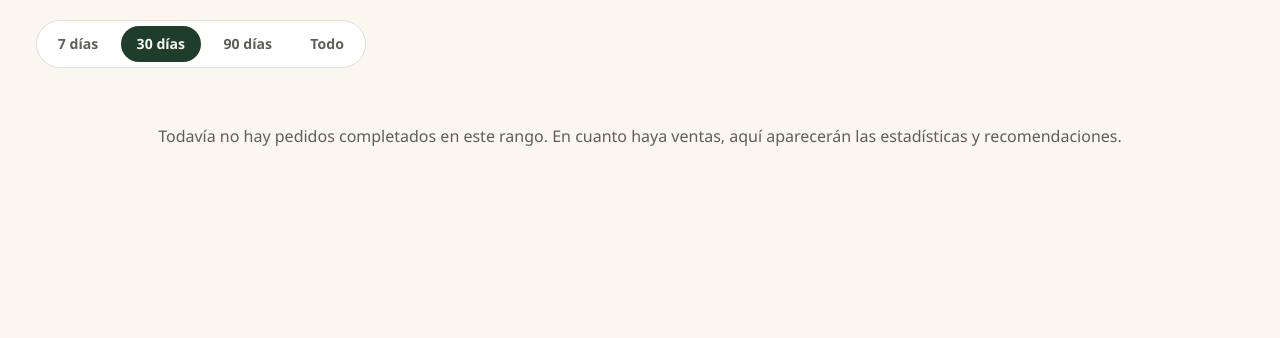
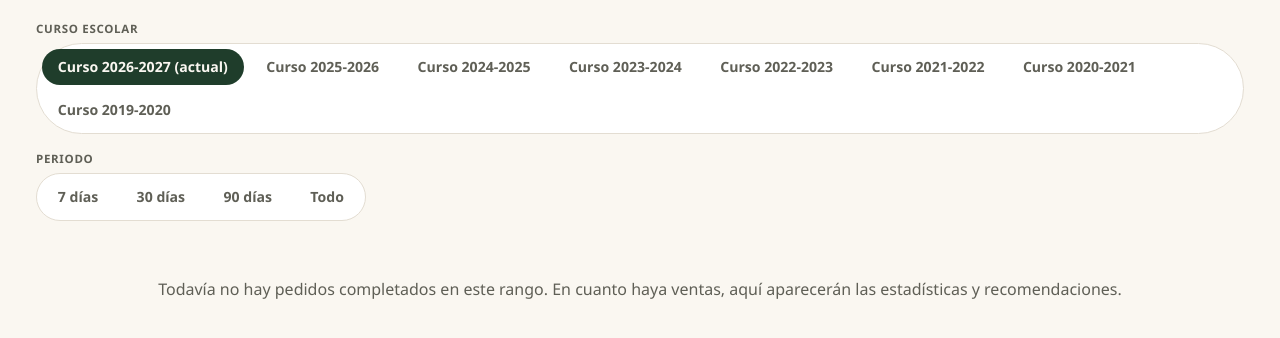
Before and after one commit to heyteamsoftware/restauraciontonygallardo, a PHP site: page /admin/analitica.php in a window 1280 px wide. Shown: the part 56-394 px from the top of the page. Run offline with PHP 8.4, Linux system fonts and the light colour scheme; the visitor is signed in with stand-in values (Sample User, id 1); data comes from the database, SQL or seed files in the repository; tables that the repository leaves empty hold one stand-in row (values such as "Sample post").

Commit message:
Analítica: distinguir por curso escolar
Nuevo grupo de filtro "Curso escolar" (septiembre-agosto) junto al de
"Periodo" (7/30/90 días/todo), en vez de mezclarlos en la misma fila de
botones.

- includes/analitica.php: analiticaLimitesFecha() sustituye a
  analiticaFechaDesde() y devuelve [desde, hasta) — necesario para poder
  acotar un curso concreto por los dos lados, no solo "desde hace N días".
  analiticaCursosDisponibles() calcula qué cursos tienen algún pedido
  (más el curso actual aunque todavía esté vacío) mirando el pedido más
  antiguo, así no hay que tocar el panel cada curso nuevo.
- El panel arranca por defecto en el curso actual en vez de "30 días":
  es el periodo con más sentido para una cafetería de instituto.
- Los botones de curso se generan en el cliente a partir de lo que
  devuelve la API; ambos grupos de filtro comparten un único manejador
  de clics que se excluyen entre sí.

Co-Authored-By: Claude Sonnet 5 <noreply@anthropic.com>

```diff
--- a/admin/analitica.php
+++ b/admin/analitica.php
@@ -7,8 +7,11 @@
 declare(strict_types=1);
 
 require_once __DIR__ . '/../includes/auth.php';
+require_once __DIR__ . '/../includes/analitica.php';
 
 exigirAdmin();
+
+$rangoInicial = analiticaValorCurso(analiticaAnioInicioCursoActual());
 ?>
 <!DOCTYPE html>
 <html lang="es">
@@ -38,11 +41,18 @@ exigirAdmin();
 <main class="panel panel--analitica">
 
   <div class="analitica__controles">
-    <div class="filtros-rango" id="filtrosRango" role="group" aria-label="Rango de fechas">
-      <button class="filtro-rango" data-rango="7">7 días</button>
-      <button class="filtro-rango" data-rango="30">30 días</button>
-      <button class="filtro-rango" data-rango="90">90 días</button>
-      <button class="filtro-rango" data-rango="todo">Todo</button>
+    <div class="analitica__grupo-filtro">
+      <span class="analitica__etiqueta-filtro">Curso escolar</span>
+      <div class="filtros-rango" id="filtrosCurso" role="group" aria-label="Curso escolar"></div>
+    </div>
+    <div class="analitica__grupo-filtro">
+      <span class="analitica__etiqueta-filtro">Periodo</span>
+      <div class="filtros-rango" id="filtrosRango" role="group" aria-label="Rango de fechas">
+        <button class="filtro-rango" data-rango="7">7 días</button>
+        <button class="filtro-rango" data-rango="30">30 días</button>
+        <button class="filtro-rango" data-rango="90">90 días</button>
+        <button class="filtro-rango" data-rango="todo">Todo</button>
+      </div>
     </div>
   </div>
 
@@ -132,6 +142,10 @@ exigirAdmin();
   </div>
 </main>
 
+<script>
+  // Curso escolar actual (p. ej. "curso_2026"): rango con el que arranca el panel.
+  const RANGO_INICIAL = <?= json_encode($rangoInicial) ?>;
+</script>
 <script src="../assets/js/conexion.js?v=<?= filemtime(__DIR__ . '/../assets/js/conexion.js') ?>"></script>
 <script src="../assets/js/analitica.js?v=<?= filemtime(__DIR__ . '/../assets/js/analitica.js') ?>"></script>
 </body>
--- a/api/analitica.php
+++ b/api/analitica.php
@@ -1,8 +1,8 @@
 <?php
 /**
- * GET api/analitica.php?rango=7|30|90|todo
- * Devuelve las métricas de ventas y las recomendaciones para el panel
- * de Analítica.
+ * GET api/analitica.php?rango=7|30|90|todo|curso_AAAA
+ * Devuelve las métricas de ventas, las recomendaciones y los cursos
+ * escolares disponibles para el panel de Analítica.
  */
 
 declare(strict_types=1);
@@ -13,9 +13,11 @@ require_once __DIR__ . '/../includes/recomendaciones.php';
 
 exigirAdmin(esApi: true);
 
-$rango = (string) ($_GET['rango'] ?? '30');
-if (!in_array($rango, ['7', '30', '90', 'todo'], true)) {
-    $rango = '30';
+$rangoInicial = analiticaValorCurso(analiticaAnioInicioCursoActual());
+$rango = (string) ($_GET['rango'] ?? $rangoInicial);
+$rangoValido = in_array($rango, ['7', '30', '90', 'todo'], true) || preg_match('/^curso_\d{4}$/', $rango);
+if (!$rangoValido) {
+    $rango = $rangoInicial;
 }
 
 $metricas = analiticaObtenerMetricas($rango);
@@ -25,4 +27,5 @@ json([
     'ok'              => true,
     'metricas'        => $metricas,
     'recomendaciones' => $recomendaciones,
+    'cursos'          => analiticaCursosDisponibles(),
 ]);
--- a/assets/css/estilos.css
+++ b/assets/css/estilos.css
@@ -572,9 +572,23 @@ a { color: var(--verde-medio); }
    ========================================================================== */
 .panel--analitica { max-width: var(--ancho-max); }
 
-.analitica__controles { margin-bottom: 1.5rem; }
+.analitica__controles {
+  display: flex;
+  flex-wrap: wrap;
+  gap: 1rem 1.75rem;
+  align-items: flex-end;
+  margin-bottom: 1.5rem;
+}
+.analitica__grupo-filtro { display: flex; flex-direction: column; gap: .35rem; }
+.analitica__etiqueta-filtro {
+  font-size: .72rem;
+  font-weight: 700;
+  letter-spacing: .06em;
+  text-transform: uppercase;
+  color: var(--texto-suave);
+}
 
-.filtros-rango { display: inline-flex; gap: .4rem; background: var(--blanco); border: 1px solid var(--borde); border-radius: 999px; padding: .3rem; }
+.filtros-rango { display: inline-flex; flex-wrap: wrap; gap: .4rem; background: var(--blanco); border: 1px solid var(--borde); border-radius: 999px; padding: .3rem; }
 .filtro-rango {
   padding: .45rem 1rem;
   border: none;
--- a/assets/js/analitica.js
+++ b/assets/js/analitica.js
@@ -4,10 +4,11 @@
 (() => {
   'use strict';
 
-  const cargando  = document.getElementById('analiticaCargando');
-  const vacio     = document.getElementById('analiticaVacio');
-  const contenido = document.getElementById('analiticaContenido');
-  const filtros   = document.getElementById('filtrosRango');
+  const cargando   = document.getElementById('analiticaCargando');
+  const vacio      = document.getElementById('analiticaVacio');
+  const contenido  = document.getElementById('analiticaContenido');
+  const controles  = document.querySelector('.analitica__controles');
+  const filtrosCurso = document.getElementById('filtrosCurso');
 
   const COLORES_CATEGORIA = {
     estrella:             { color: '#c8952f', fondo: '#fbf1de' },
@@ -27,7 +28,8 @@
   const PALETA_GRAFICOS = ['#1f3d2b', '#c8952f', '#1f5d8c', '#a63428', '#2d7a45', '#8a4fae', '#b8621b', '#7a7a70'];
 
   let graficos = {};
-  let rangoActual = '30';
+  let rangoActual = typeof RANGO_INICIAL !== 'undefined' ? RANGO_INICIAL : '30';
+  let cursosPintados = false;
 
   const euros = (n) => Number(n).toLocaleString('es-ES', { minimumFractionDigits: 2, maximumFractionDigits: 2 }) + ' €';
 
@@ -41,9 +43,7 @@
 
   async function cargar(rango) {
     rangoActual = rango;
-    filtros.querySelectorAll('.filtro-rango').forEach((b) => {
-      b.setAttribute('aria-pressed', String(b.dataset.rango === rango));
-    });
+    marcarFiltroActivo(rango);
 
     cargando.hidden = false;
     contenido.hidden = true;
@@ -58,6 +58,12 @@
       if (!datos.ok) throw new Error(datos.error || 'No se han podido cargar los datos.');
 
       cargando.hidden = true;
+
+      if (!cursosPintados) {
+        pintarFiltrosCurso(datos.cursos || []);
+        cursosPintados = true;
+        marcarFiltroActivo(rango);
+      }
 
       if (datos.metricas.resumen.pedidos === 0) {
         vacio.hidden = false;
@@ -224,7 +230,24 @@
 
   /* ---------- Filtros ---------- */
 
-  filtros.addEventListener('click', (evento) => {
+  function marcarFiltroActivo(rango) {
+    controles.querySelectorAll('.filtro-rango').forEach((b) => {
+      b.setAttribute('aria-pressed', String(b.dataset.rango === rango));
+    });
+  }
+
+  // Los botones de curso escolar se generan con lo que devuelve la API
+  // (includes/analitica.php mira qué cursos tienen algún pedido), en vez de
+  // ir hardcodeados: así el panel no hay que tocarlo cada curso nuevo.
+  function pintarFiltrosCurso(cursos) {
+    filtrosCurso.innerHTML = cursos.map((curso) => `
+      <button class="filtro-rango" data-rango="${escapar(curso.valor)}">
+        ${escapar(curso.etiqueta)}${curso.actual ? ' (actual)' : ''}
+      </button>
+    `).join('');
+  }
+
+  controles.addEventListener('click', (evento) => {
     const boton = evento.target.closest('.filtro-rango');
     if (!boton) return;
     cargar(boton.dataset.rango);
--- a/includes/analitica.php
+++ b/includes/analitica.php
@@ -12,30 +12,99 @@ require_once __DIR__ . '/arranque.php';
 
 const ANALITICA_ESTADOS_VENDIDOS = ['completado', 'archivado'];
 
-/** Fecha de inicio del rango pedido: '7', '30', '90' o 'todo'. */
-function analiticaFechaDesde(string $rango): ?string
+/**
+ * Año en que empieza el curso escolar actual (el curso "2026-2027" empieza
+ * el 1 de septiembre de 2026). De enero a agosto se sigue contando como
+ * parte del curso que empezó el septiembre anterior.
+ */
+function analiticaAnioInicioCursoActual(): int
 {
+    $anio = (int) date('Y');
+    $mes  = (int) date('n');
+    return $mes >= 9 ? $anio : $anio - 1;
+}
+
+/** Nombre corto del rango del curso que empieza en $anioInicio (p. ej. "curso_2026"). */
+function analiticaValorCurso(int $anioInicio): string
+{
+    return 'curso_' . $anioInicio;
+}
+
+/**
+ * Límites [desde, hasta) del rango pedido:
+ *   '7' | '30' | '90'   → últimos N días (hasta ahora, sin límite superior)
+ *   'todo'               → sin límites
+ *   'curso_AAAA'         → curso escolar que empieza el 1 de septiembre de AAAA
+ *
+ * @return array{0: ?string, 1: ?string}
+ */
+function analiticaLimitesFecha(string $rango): array
+{
+    if (preg_match('/^curso_(\d{4})$/', $rango, $coincidencia)) {
+        $anioInicio = (int) $coincidencia[1];
+        return [
+            sprintf('%04d-09-01 00:00:00', $anioInicio),
+            sprintf('%04d-09-01 00:00:00', $anioInicio + 1),
+        ];
+    }
+
     $dias = match ($rango) {
         '7'  => 7,
         '30' => 30,
         '90' => 90,
         default => null, // 'todo'
     };
-    return $dias === null ? null : date('Y-m-d 00:00:00', strtotime("-$dias days"));
+    if ($dias === null) {
+        return [null, null];
+    }
+    return [date('Y-m-d 00:00:00', strtotime("-$dias days")), null];
+}
+
+/**
+ * Cursos escolares con algún pedido registrado, más el curso actual aunque
+ * todavía no tenga ninguno. Se usan para pintar los botones de filtro.
+ */
+function analiticaCursosDisponibles(): array
+{
+    $anioActual = analiticaAnioInicioCursoActual();
+
+    $primerPedido = bd()->query('SELECT MIN(creado_en) FROM pedidos')->fetchColumn();
+    $anioMasAntiguo = $anioActual;
+    if ($primerPedido) {
+        $mes  = (int) date('n', strtotime($primerPedido));
+        $anio = (int) date('Y', strtotime($primerPedido));
+        $anioMasAntiguo = $mes >= 9 ? $anio : $anio - 1;
+    }
+
+    $cursos = [];
+    for ($anio = $anioActual; $anio >= $anioMasAntiguo; $anio--) {
+        $cursos[] = [
+            'valor'   => analiticaValorCurso($anio),
+            'etiqueta' => 'Curso ' . $anio . '-' . ($anio + 1),
+            'actual'  => $anio === $anioActual,
+        ];
+    }
+    return $cursos;
 }
 
 /** Reúne todas las métricas del rango pedido. */
 function analiticaObtenerMetricas(string $rango): array
 {
-    $pdo    = bd();
-    $desde  = analiticaFechaDesde($rango);
+    $pdo = bd();
+    [$desde, $hasta] = analiticaLimitesFecha($rango);
     $marcadoresEstado = implode(',', array_fill(0, count(ANALITICA_ESTADOS_VENDIDOS), '?'));
-    $condicionFecha   = $desde ? 'AND pe.creado_en >= ?' : '';
 
+    $condiciones = [];
     $parametrosBase = ANALITICA_ESTADOS_VENDIDOS;
     if ($desde) {
+        $condiciones[] = 'pe.creado_en >= ?';
         $parametrosBase[] = $desde;
     }
+    if ($hasta) {
+        $condiciones[] = 'pe.creado_en < ?';
+        $parametrosBase[] = $hasta;
+    }
+    $condicionFecha = $condiciones ? 'AND ' . implode(' AND ', $condiciones) : '';
 
     // ---------- Resumen general ----------
     $consulta = $pdo->prepare(
```
